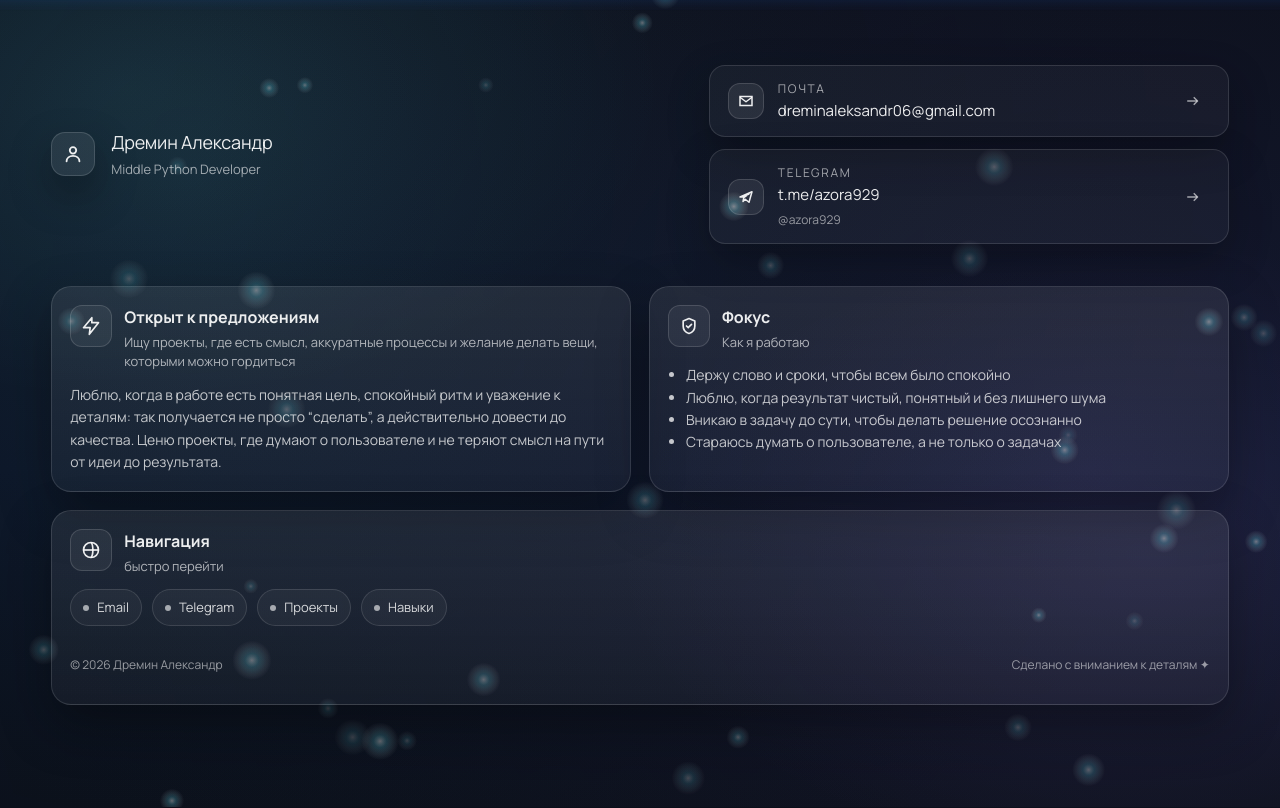
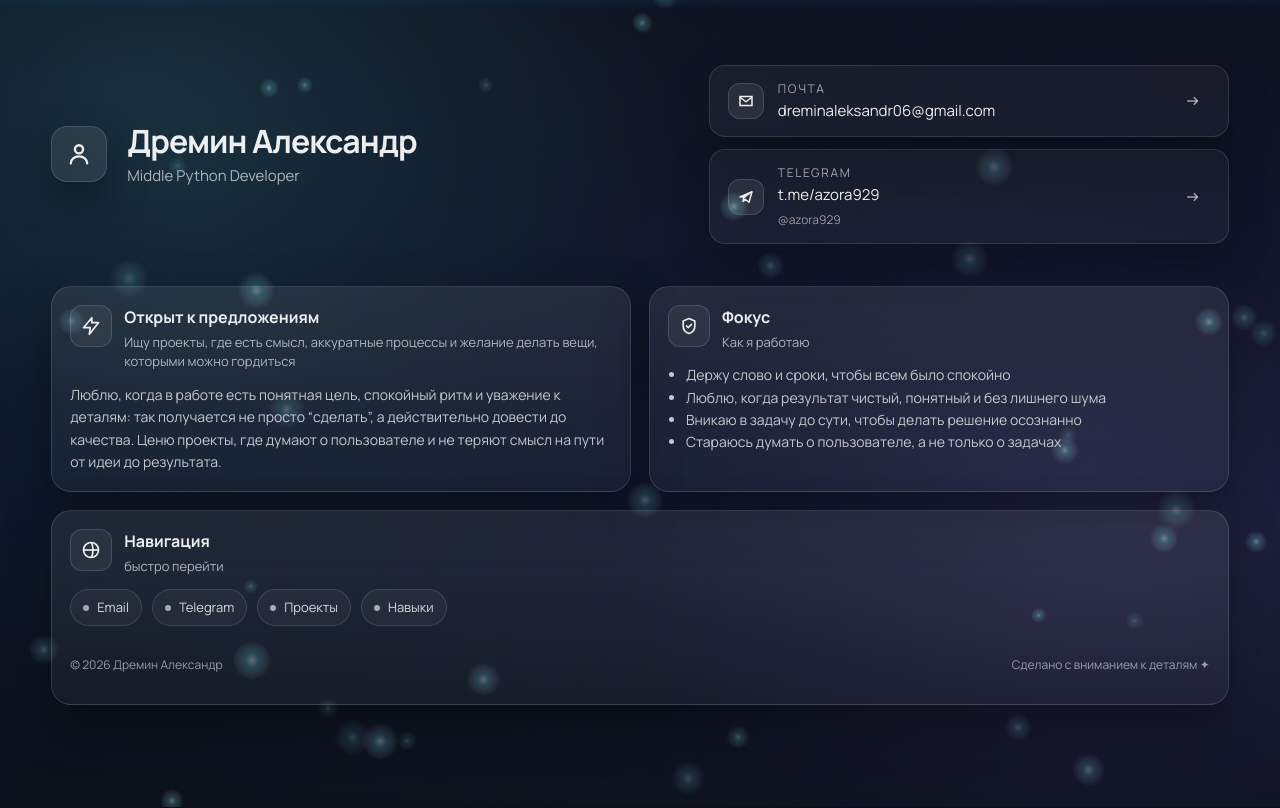
Before and after one commit to azora929/myResume, a React (Vite) app in the folder webApp/reactFrontEnd/: page / in a window 1280 px wide. Shown: the part 3960-4768 px from the top of the page. Built offline with nearby package versions, Linux system fonts and the light colour scheme.

Commit message:
Сделаны анимации блоков на странице скилов(тестировал)

```diff
--- a/webApp/reactFrontEnd/package.json
+++ b/webApp/reactFrontEnd/package.json
@@ -9,13 +9,17 @@
     "preview": "vite preview"
   },
   "dependencies": {
+    "@fontsource/inter": "^5.2.8",
+    "animejs": "^4.3.6",
     "dompurify": "^3.3.1",
+    "opentype.js": "^1.3.4",
     "react": "^18.3.1",
     "react-dom": "^18.3.1",
     "react-router-dom": "^7.0.1"
   },
   "devDependencies": {
     "@types/dompurify": "^3.0.5",
+    "@types/opentype.js": "^1.3.9",
     "@types/react": "^18.3.12",
     "@types/react-dom": "^18.3.1",
     "@vitejs/plugin-react": "^4.3.4",
--- a/webApp/reactFrontEnd/src/components/footer/FooterPro.scss
+++ b/webApp/reactFrontEnd/src/components/footer/FooterPro.scss
@@ -38,36 +38,93 @@
 
 .footerPro__brand {
   display: flex;
+  flex-direction: column;
+  gap: 12px;
+  flex-shrink: 0;
+}
+
+.footerPro__brandContent {
+  display: flex;
   align-items: center;
   gap: 16px;
 }
 
 .footerPro__mark {
-  width: 44px;
-  height: 44px;
+  width: 48px;
+  height: 48px;
   display: grid;
   place-items: center;
   border-radius: 14px;
   background: rgba(255, 255, 255, 0.08);
   border: 1px solid rgba(255, 255, 255, 0.14);
   box-shadow: 0 18px 40px rgba(0, 0, 0, 0.35);
+  flex-shrink: 0;
+  opacity: 0;
+}
+
+@media (prefers-reduced-motion: reduce) {
+  .footerPro__mark { opacity: 1; }
 }
 
 .footerPro__mark svg {
-  width: 22px;
-  height: 22px;
+  width: 24px;
+  height: 24px;
+}
+
+.footerPro__brandText {
+  opacity: 0;
+}
+
+@media (prefers-reduced-motion: reduce) {
+  .footerPro__brandText { opacity: 1; }
 }
 
 .footerPro__name {
   margin: 0;
-  font-size: 18px;
-  letter-spacing: -0.01em;
+  font-size: clamp(16px, 2.2vw, 28px);
+  font-weight: 700;
+  letter-spacing: -0.02em;
+  line-height: 1.2;
 }
 
 .footerPro__tagline {
   margin: 4px 0 0;
   color: rgba(255, 255, 255, 0.6);
-  font-size: 13px;
+  font-size: clamp(12px, 1.4vw, 16px);
+  line-height: 1.35;
+}
+
+/* Десктоп: блок имени крупнее и выразительнее */
+@media (min-width: 861px) {
+  .footerPro__brand {
+    gap: 14px;
+  }
+
+  .footerPro__brandContent {
+    gap: 20px;
+  }
+
+  .footerPro__mark {
+    width: 56px;
+    height: 56px;
+    border-radius: 16px;
+  }
+
+  .footerPro__mark svg {
+    width: 28px;
+    height: 28px;
+  }
+
+  .footerPro__name {
+    font-size: clamp(24px, 2.8vw, 32px);
+    letter-spacing: -0.03em;
+  }
+
+  .footerPro__tagline {
+    font-size: 15px;
+    margin-top: 6px;
+    color: rgba(255, 255, 255, 0.65);
+  }
 }
 
 .footerPro__cta {
--- a/webApp/reactFrontEnd/src/components/footer/FooterPro.tsx
+++ b/webApp/reactFrontEnd/src/components/footer/FooterPro.tsx
@@ -6,6 +6,8 @@ const EMAIL = "dreminaleksandr06@gmail.com";
 
 export function FooterPro() {
   const canvasRef = useRef<HTMLCanvasElement>(null);
+  const brandRef = useRef<HTMLDivElement>(null);
+  const hasAnimatedBrand = useRef(false);
   const [emailCopied, setEmailCopied] = useState(false);
 
   const handleEmailClick = useCallback(() => {
@@ -164,19 +166,59 @@ export function FooterPro() {
     };
   }, []);
 
+  // Появление блока имени: иконка → текст одним блоком (fade)
+  useEffect(() => {
+    const root = brandRef.current;
+    if (!root || hasAnimatedBrand.current || window.matchMedia("(prefers-reduced-motion: reduce)").matches) return;
+
+    const mark = root.querySelector<HTMLElement>(".footerPro__mark");
+    const textBlock = root.querySelector<HTMLElement>(".footerPro__brandText");
+    const easeOut = "cubic-bezier(0.33, 1, 0.68, 1)";
+
+    const runTimeline = () => {
+      hasAnimatedBrand.current = true;
+
+      mark?.animate([{ opacity: 0, transform: "scale(0.9)" }, { opacity: 1, transform: "scale(1)" }], {
+        duration: 450,
+        easing: easeOut,
+        fill: "forwards",
+      });
+
+      textBlock?.animate([{ opacity: 0 }, { opacity: 1 }], {
+        duration: 500,
+        delay: 180,
+        easing: easeOut,
+        fill: "forwards",
+      });
+    };
+
+    const observer = new IntersectionObserver(
+      ([entry]) => {
+        if (!entry.isIntersecting) return;
+        runTimeline();
+      },
+      { rootMargin: "0px 0px -40px 0px", threshold: 0.2 }
+    );
+    observer.observe(root);
+
+    return () => observer.disconnect();
+  }, []);
+
   return (
     <footer className="footerPro" id="contacts">
       <canvas className="footerPro__fx" ref={canvasRef} aria-hidden="true" />
 
       <div className="footerPro__inner">
         <div className="footerPro__top">
-          <div className="footerPro__brand">
-            <div className="footerPro__mark" aria-hidden="true">
-              <PIcon name="person" />
-            </div>
-            <div>
-              <p className="footerPro__name">Дремин Александр</p>
-              <p className="footerPro__tagline">Middle Python Developer</p>
+          <div className="footerPro__brand" ref={brandRef}>
+            <div className="footerPro__brandContent">
+              <div className="footerPro__mark" aria-hidden="true">
+                <PIcon name="person" />
+              </div>
+              <div className="footerPro__brandText">
+                <p className="footerPro__name">Дремин Александр</p>
+                <p className="footerPro__tagline">Middle Python Developer</p>
+              </div>
             </div>
           </div>
 
```
Also changed, not shown: 1 other file (tests, documents, lock files or other folders).
